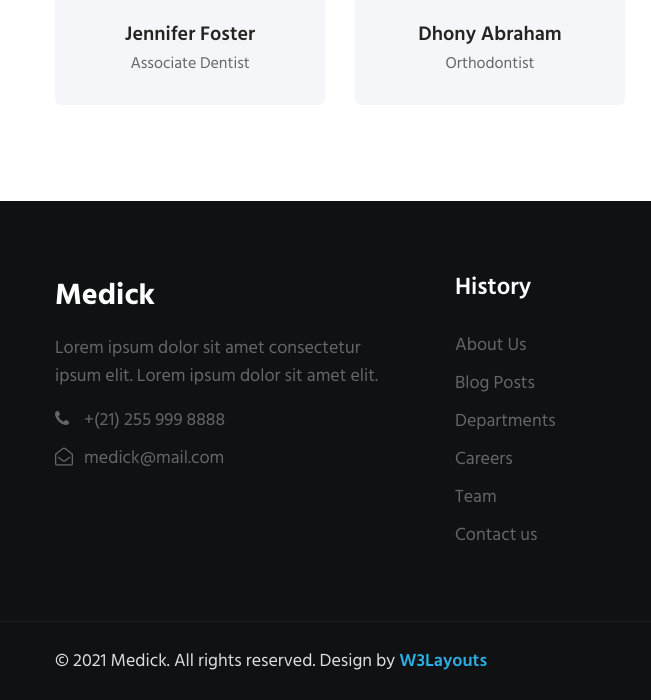
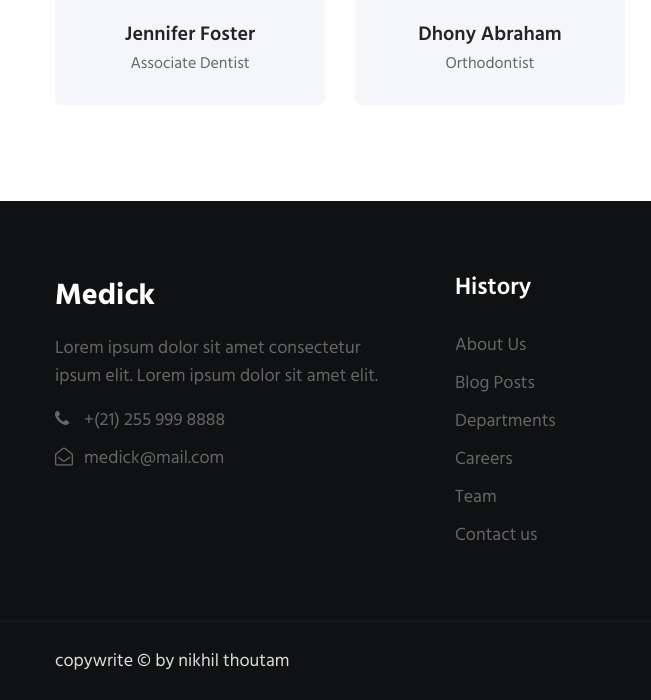
Before and after one commit to nikhilthoutam/final-project-2, a plain HTML site: page about.html in a window 1280 px wide. Shown: the part 3957-4657 px from the top of the page, 0-651 px from the left. Drawn offline with Linux system fonts and the light colour scheme.

Commit message:
2nd commit

```diff
--- a/about.html
+++ b/about.html
@@ -375,9 +375,7 @@ Author URL: http://w3layouts.com
   <section class="w3l-copyright">
     <div class="container">
       <div class="row bottom-copies">
-        <p class="col-lg-8 copy-footer-29">© 2021 Medick. All rights reserved. Design by <a
-            href="https://w3layouts.com/" target="_blank">
-            W3Layouts</a></p>
+        <p class="col-lg-8 copy-footer-29"> copywrite &copy; by nikhil thoutam</p>
 
         <div class="col-lg-4 main-social-footer-29">
           <a href="#facebook" class="facebook"><span class="fa fa-facebook"></span></a>
```
Also changed, not shown: contact.html (+1 -3 lines), services.html (+1 -3 lines).
